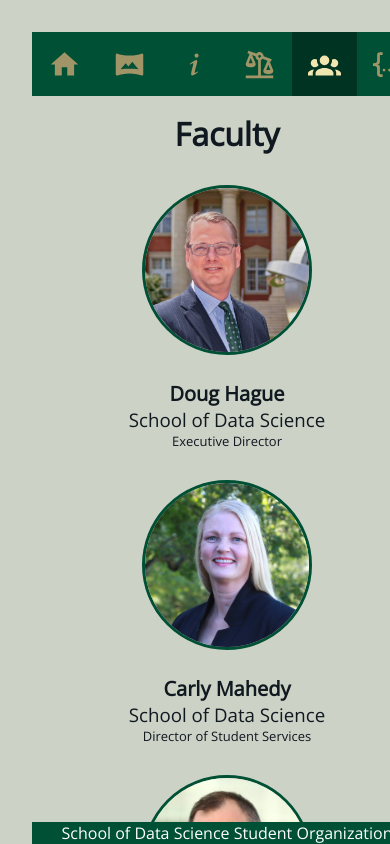
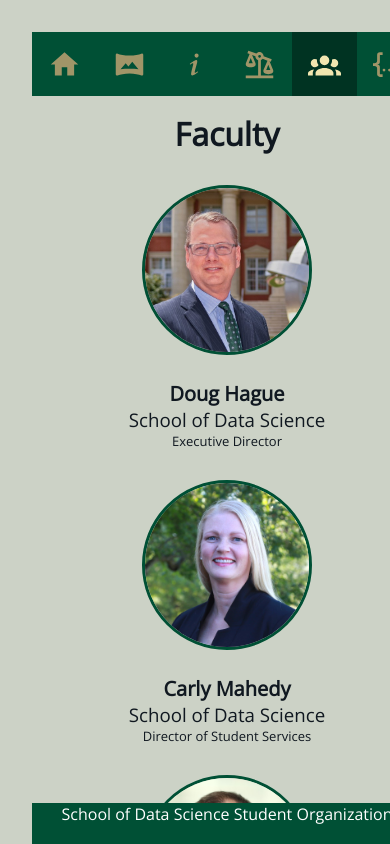
Before and after one commit to artathon/artathon.github.io, a React (Vite) app: page /#/faculty in a window 390 px wide. Shown: the top 844 px of the page. Built offline with nearby package versions, Linux system fonts and the light colour scheme.

Commit message:
Update index.css

```diff
--- a/src/index.css
+++ b/src/index.css
@@ -257,8 +257,13 @@ font-size: 1rem;
 
   .footer {
     z-index: 10;
+    padding-bottom: 1.2rem;
   }
 }
+
+
+
+
 
 @media only screen and (min-width: 600px) {
   .navbar {
```
